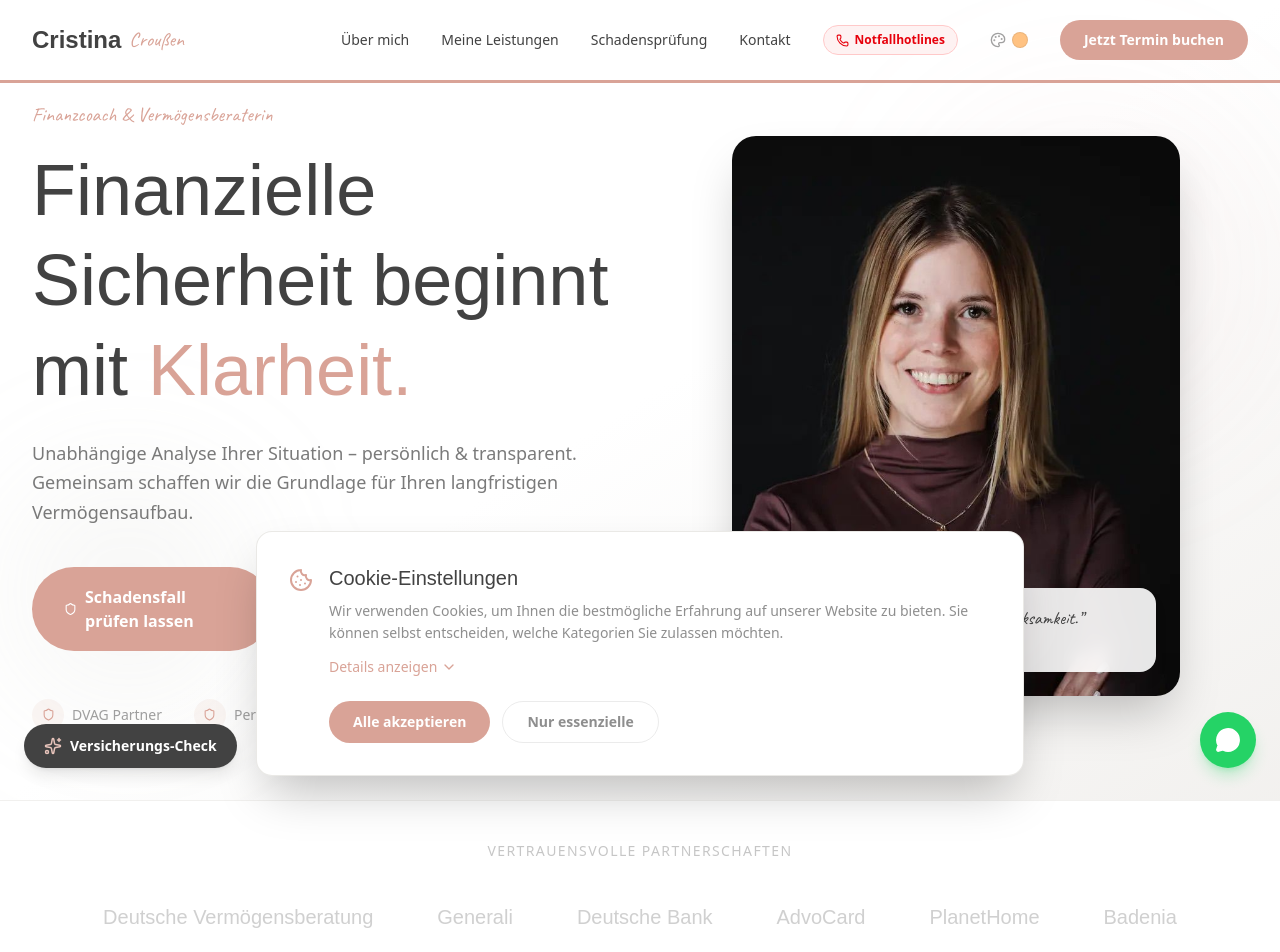
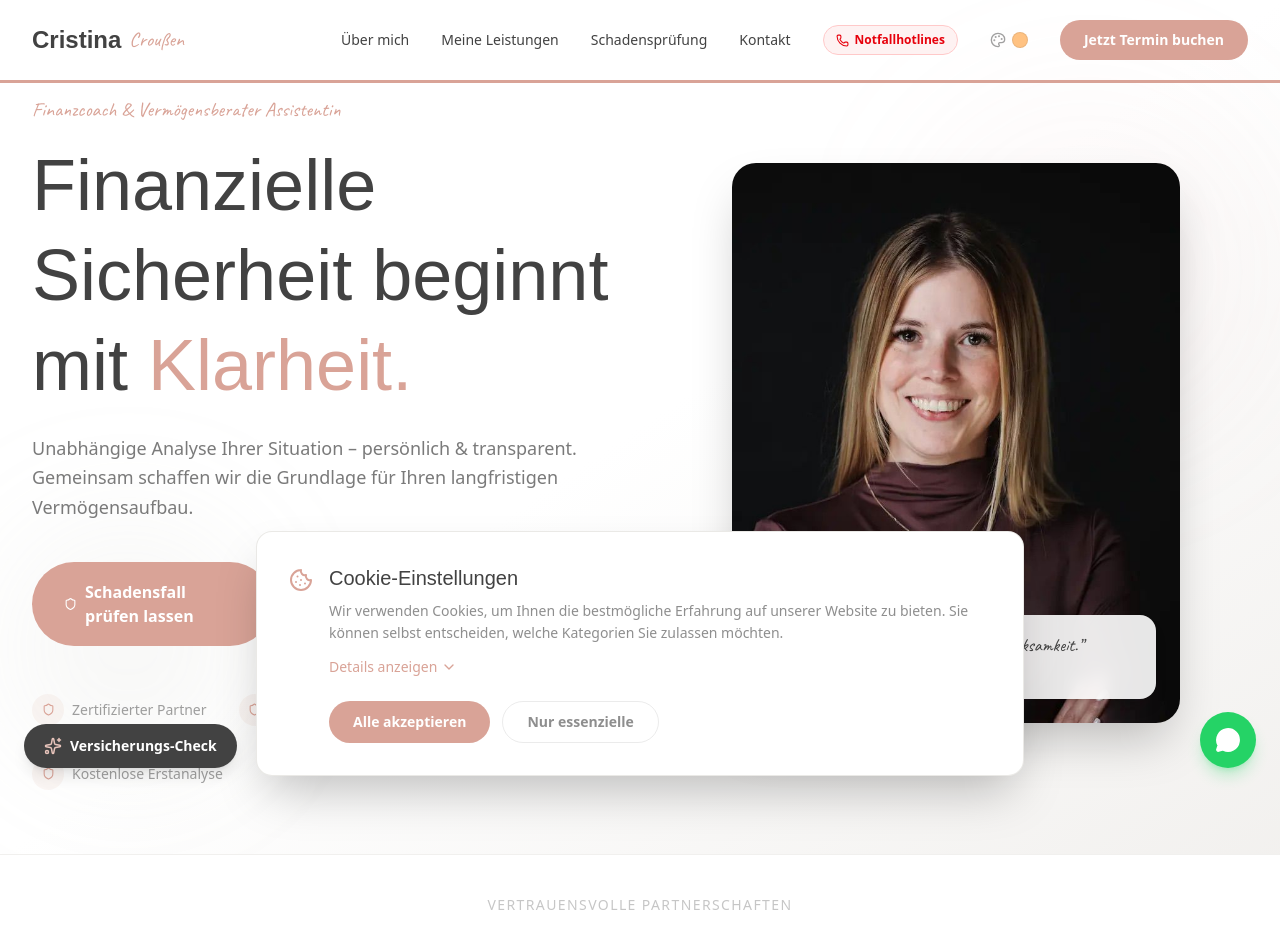
Before and after one commit to Janick97/cristina-croussen, a Next.js app: page / in a window 1280 px wide. Shown: the top 952 px of the page. Built offline with nearby package versions, Linux system fonts and the light colour scheme; a web font is replaced by a local one.

Commit message:
Text: Vermoegensberaterin->Vermoegensberater Assistentin, DVAG/DVAGBranding entfernt, Kundenzahl raus

```diff
--- a/src/app/api/chat/route.ts
+++ b/src/app/api/chat/route.ts
@@ -3,7 +3,7 @@ import { NextResponse } from "next/server";
 const OLLAMA_URL = process.env.OLLAMA_URL || "http://localhost:11434";
 const OLLAMA_MODEL = process.env.OLLAMA_MODEL || "gemma3:4b";
 
-const SYSTEM_PROMPT = `Du bist der digitale Versicherungsassistent von Cristina Croußen, Finanzcoach und Vermögensberaterin bei der Deutschen Vermögensberatung (DVAG).
+const SYSTEM_PROMPT = `Du bist der digitale Versicherungsassistent von Cristina Croußen, Finanzcoach und Vermögensberater Assistentin bei der Deutschen Vermögensberatung (DVAG).
 
 Deine Aufgabe:
 - Beantworte Fragen zu Versicherungen und Schadensfällen verständlich und freundlich.
--- a/src/app/datenschutz/page.tsx
+++ b/src/app/datenschutz/page.tsx
@@ -2,7 +2,7 @@ import type { Metadata } from "next";
 
 export const metadata: Metadata = {
   title: "Datenschutzerklärung | Cristina Croußen",
-  description: "Datenschutzerklärung von Cristina Croußen, Finanzcoach & Vermögensberaterin.",
+  description: "Datenschutzerklärung von Cristina Croußen, Finanzcoach & Vermögensberater Assistentin.",
 };
 
 export default function Datenschutz() {
--- a/src/app/impressum/page.tsx
+++ b/src/app/impressum/page.tsx
@@ -2,7 +2,7 @@ import type { Metadata } from "next";
 
 export const metadata: Metadata = {
   title: "Impressum | Cristina Croußen",
-  description: "Impressum von Cristina Croußen, Finanzcoach & Vermögensberaterin der DVAG.",
+  description: "Impressum von Cristina Croußen, Finanzcoach & Vermögensberater Assistentin der DVAG.",
 };
 
 export default function Impressum() {
--- a/src/app/layout.tsx
+++ b/src/app/layout.tsx
@@ -32,12 +32,12 @@ const assistant = Assistant({
 
 export const metadata: Metadata = {
   metadataBase: new URL("https://cristinacroussen.de"),
-  title: "Cristina Croußen | Finanzcoach Heinsberg – DVAG Beratung & Schadensprüfung",
+  title: "Cristina Croußen | Finanzcoach Heinsberg – Finanzberatung & Schadensprüfung",
   description:
-    "Finanzcoach Heinsberg: Cristina Croußen bietet persönliche DVAG Beratung, Schadensprüfung, Vermögensaufbau und Altersvorsorge. Kostenlose Erstanalyse – jetzt Termin buchen.",
+    "Finanzcoach Heinsberg: Cristina Croußen bietet persönliche Finanzberatung, Schadensprüfung, Vermögensaufbau und Altersvorsorge. Kostenlose Erstanalyse – jetzt Termin buchen.",
   keywords: [
     "Finanzcoach Heinsberg",
-    "DVAG Beratung",
+    "Finanzberatung",
     "Schadensprüfung",
     "Vermögensberatung",
     "Finanzberatung Heinsberg",
@@ -48,9 +48,9 @@ export const metadata: Metadata = {
   ],
   authors: [{ name: "Cristina Croußen" }],
   openGraph: {
-    title: "Cristina Croußen | Finanzcoach Heinsberg – DVAG Beratung",
+    title: "Cristina Croußen | Finanzcoach Heinsberg – Finanzberatung",
     description:
-      "Persönliche Finanzberatung & Schadensprüfung in Heinsberg. Kostenlose Erstanalyse mit Cristina Croußen – DVAG Vermögensberaterin.",
+      "Persönliche Finanzberatung & Schadensprüfung in Heinsberg. Kostenlose Erstanalyse mit Cristina Croußen – Vermögensberater Assistentin.",
     type: "website",
     locale: "de_DE",
     siteName: "Cristina Croußen Finanzberatung",
@@ -59,7 +59,7 @@ export const metadata: Metadata = {
         url: "/images/profil.jpeg",
         width: 800,
         height: 1000,
-        alt: "Cristina Croußen – Finanzcoach & Vermögensberaterin",
+        alt: "Cristina Croußen – Finanzcoach & Vermögensberater Assistentin",
       },
     ],
   },
--- a/src/components/About.tsx
+++ b/src/components/About.tsx
@@ -148,7 +148,7 @@ export default function About() {
               Cristina Croußen
             </h3>
             <p className="mt-1 text-sm font-medium tracking-wide text-primary">
-              Finanzcoach & Vermögensberaterin | DVAG
+              Finanzcoach & Vermögensberater Assistentin
             </p>
 
             <h4 className="mt-6 font-[family-name:var(--font-londrina)] text-xl text-dark sm:text-2xl">
--- a/src/components/Counter.tsx
+++ b/src/components/Counter.tsx
@@ -2,10 +2,9 @@
 
 import { useEffect, useRef, useState } from "react";
 import { motion, useInView } from "framer-motion";
-import { Users, Clock, Award, ThumbsUp } from "lucide-react";
+import { Clock, Award, ThumbsUp } from "lucide-react";
 
 const stats = [
-  { icon: Users, value: 8, suffix: " Mio+", label: "DVAG Kunden deutschlandweit" },
   { icon: Clock, value: 24, suffix: "h", label: "Reaktionszeit" },
   { icon: Award, value: 6, suffix: "+", label: "Jahre Erfahrung" },
   { icon: ThumbsUp, value: 100, suffix: "%", label: "Weiterempfehlung" },
--- a/src/components/FAQ.tsx
+++ b/src/components/FAQ.tsx
@@ -18,7 +18,7 @@ const faqs = [
   {
     question: "Für welche Versicherungen sind Sie zuständig?",
     answer:
-      "Als Vermögensberaterin der DVAG decke ich ein breites Spektrum ab: Haftpflicht, Hausrat, Wohngebäude, KFZ, Berufsunfähigkeit, Rechtsschutz, Unfall, Altersvorsorge und viele weitere. Sprechen Sie mich einfach an.",
+      "Als Vermögensberater Assistentin decke ich ein breites Spektrum ab: Haftpflicht, Hausrat, Wohngebäude, KFZ, Berufsunfähigkeit, Rechtsschutz, Unfall, Altersvorsorge und viele weitere. Sprechen Sie mich einfach an.",
   },
   {
     question: "Kann ich auch Online-Beratung erhalten?",
@@ -26,9 +26,9 @@ const faqs = [
       "Selbstverständlich! Ich biete persönliche Beratung vor Ort in Heinsberg sowie Video-Calls an. Buchen Sie einfach einen Termin über mein Online-Buchungssystem.",
   },
   {
-    question: "Wie unterscheidet sich die DVAG von anderen Beratungen?",
+    question: "Was zeichnet meine Beratung aus?",
     answer:
-      "Die Deutsche Vermögensberatung (DVAG) blickt auf über 50 Jahre Erfahrung zurück und steht für eine ganzheitliche Allfinanzberatung. Statt einzelner Produktlösungen steht ein individuelles Gesamtkonzept im Mittelpunkt – abgestimmt auf Ihre persönliche Lebenssituation.",
+      "Mein Ansatz ist ganzheitlich und persönlich – statt einzelner Produktlösungen steht ein individuelles Gesamtkonzept im Mittelpunkt, abgestimmt auf Ihre persönliche Lebenssituation. Sie haben eine Ansprechpartnerin für alles.",
   },
   {
     question: "Wie kann ich einen Termin vereinbaren?",
--- a/src/components/Footer.tsx
+++ b/src/components/Footer.tsx
@@ -16,9 +16,7 @@ export default function Footer() {
               </span>
             </div>
             <p className="mt-3 text-sm leading-relaxed text-dark/50">
-              Finanzcoach & Vermögensberaterin
-              <br />
-              Deutsche Vermögensberatung (DVAG)
+              Finanzcoach & Vermögensberater Assistentin
             </p>
           </div>
 
--- a/src/components/Hero.tsx
+++ b/src/components/Hero.tsx
@@ -47,7 +47,7 @@ export default function Hero() {
               transition={{ duration: 0.6, delay: 0.3 }}
               className="mb-4 inline-block font-[family-name:var(--font-caveat)] text-lg text-primary sm:text-xl"
             >
-              Finanzcoach & Vermögensberaterin
+              Finanzcoach & Vermögensberater Assistentin
             </motion.span>
 
             <h1 className="mb-6 font-[family-name:var(--font-londrina)] text-4xl leading-tight text-dark sm:text-5xl lg:text-7xl">
@@ -86,7 +86,7 @@ export default function Hero() {
 
             {/* Trust Badges */}
             <div className="mt-8 flex flex-wrap items-center justify-center gap-4 sm:mt-12 sm:gap-8 lg:justify-start">
-              {["DVAG Partner", "Persönliche Beratung", "Kostenlose Erstanalyse"].map(
+              {["Zertifizierter Partner", "Persönliche Beratung", "Kostenlose Erstanalyse"].map(
                 (badge, i) => (
                   <motion.div
                     key={badge}
@@ -116,7 +116,7 @@ export default function Hero() {
             <div className="relative mx-auto aspect-[4/5] w-full max-w-md overflow-hidden rounded-3xl shadow-2xl">
               <Image
                 src="/images/profil.jpeg"
-                alt="Cristina Croußen – Finanzcoach & Vermögensberaterin"
+                alt="Cristina Croußen – Finanzcoach & Vermögensberater Assistentin"
                 fill
                 className="object-cover object-top"
                 priority
--- a/src/components/PartnerLogos.tsx
+++ b/src/components/PartnerLogos.tsx
@@ -3,7 +3,6 @@
 import { motion } from "framer-motion";
 
 const partners = [
-  "Deutsche Vermögensberatung",
   "Generali",
   "Deutsche Bank",
   "AdvoCard",
```
